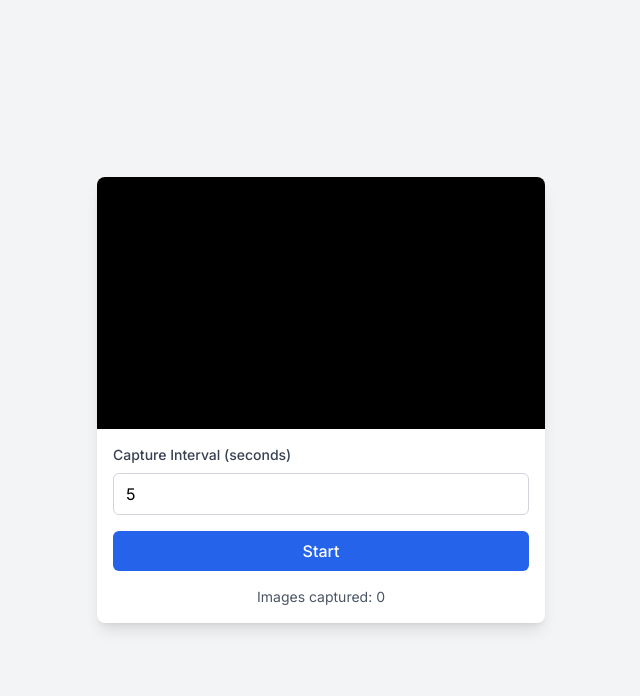
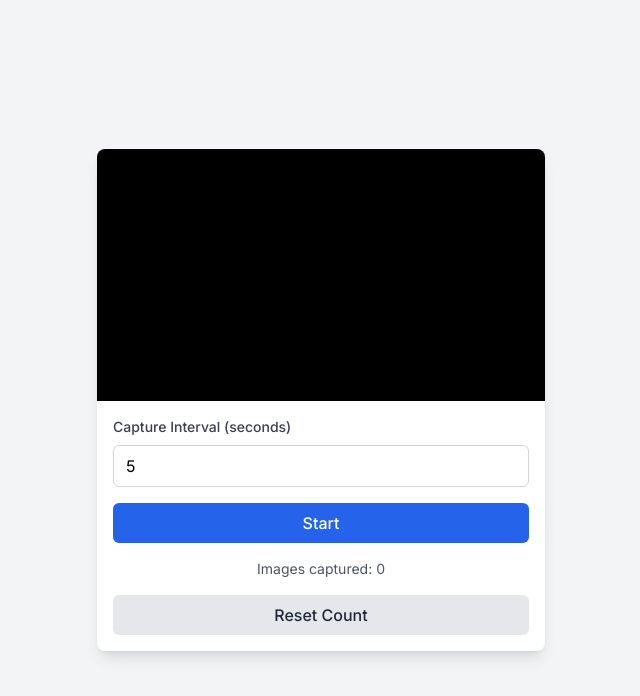
Before and after one commit to Deepanshdk/roadmetrics, a Next.js app: page / in a window 1280 px wide. Shown: the top 696 px of the page, without its empty margins (319-959 px from the left). Built offline with nearby package versions, Linux system fonts and the light colour scheme.

Commit message:
refactor: improve images count state persistence and UI layout

```diff
--- a/app/Camera.tsx
+++ b/app/Camera.tsx
@@ -7,7 +7,12 @@ export default function Camera() {
   const [countdown, setCountdown] = useState<number | null>(null);
   const [isCapturing, setIsCapturing] = useState(false);
   const [captureInterval, setCaptureInterval] = useState(5); // default 5 seconds
-  const [imagesCount, setImagesCount] = useState(0);
+  const [imagesCount, setImagesCount] = useState(() => {
+    if (typeof window !== 'undefined') {
+      return parseInt(localStorage.getItem('roadmetrics_imagesCount') || '0', 10);
+    }
+    return 0;
+  });
   const [availableCameras, setAvailableCameras] = useState<MediaDeviceInfo[]>([]);
   const [currentCameraId, setCurrentCameraId] = useState<string>('');
   const videoRef = useRef<HTMLVideoElement>(null);
@@ -208,7 +213,13 @@ export default function Camera() {
 
             downloadFromUrl(url, fileName);
 
-            setImagesCount((prev) => prev + 1);
+            setImagesCount((prev) => {
+              const newCount = prev + 1;
+              if (typeof window !== 'undefined') {
+                localStorage.setItem('roadmetrics_imagesCount', newCount.toString());
+              }
+              return newCount;
+            });
           },
           "image/jpeg",
           0.9
@@ -226,7 +237,13 @@ export default function Camera() {
             const fileName = `${"roadmetrics"}_${Date.now()}_no_location.jpg`;
             const url = URL.createObjectURL(blob);
             downloadFromUrl(url, fileName);
-            setImagesCount((prev) => prev + 1);
+            setImagesCount((prev) => {
+              const newCount = prev + 1;
+              if (typeof window !== 'undefined') {
+                localStorage.setItem('roadmetrics_imagesCount', newCount.toString());
+              }
+              return newCount;
+            });
           },
           "image/jpeg",
           0.9
@@ -342,7 +359,7 @@ export default function Camera() {
             {isCapturing && (
               <button
                 onClick={stopCapturing}
-                className="flex-1 py-2 px-4 bg-red-500 hover:bg-red-600 rounded-md text-white font-medium"
+                className="fixed bottom-8 left-1/2 transform -translate-x-1/2 z-50 py-3 px-6 bg-red-500 hover:bg-red-600 rounded-full text-white font-medium shadow-lg"
               >
                 Stop
               </button>
@@ -352,6 +369,17 @@ export default function Camera() {
           <div className="text-center text-sm text-gray-600">
             Images captured: {imagesCount}
           </div>
+          <button
+            onClick={() => {
+              setImagesCount(0);
+              if (typeof window !== 'undefined') {
+                localStorage.setItem('roadmetrics_imagesCount', '0');
+              }
+            }}
+            className="w-full py-2 px-4 bg-gray-200 hover:bg-gray-300 rounded-md text-gray-800 font-medium mt-2"
+          >
+            Reset Count
+          </button>
         </div>
       </div>
     </div>
--- a/app/page.tsx
+++ b/app/page.tsx
@@ -1,4 +1,10 @@
-import Camera from './Camera';
+'use client';
+
+import dynamic from 'next/dynamic';
+
+const Camera = dynamic(() => import('./Camera'), {
+  ssr: false,
+});
 
 export default function Home() {
   return (
```
